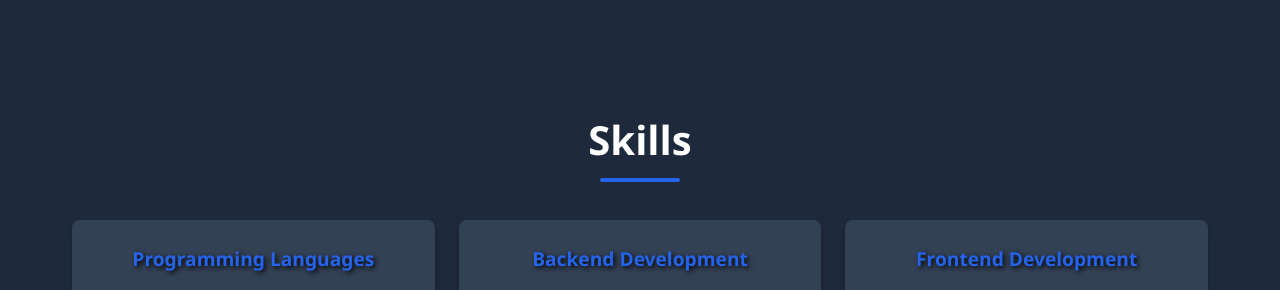
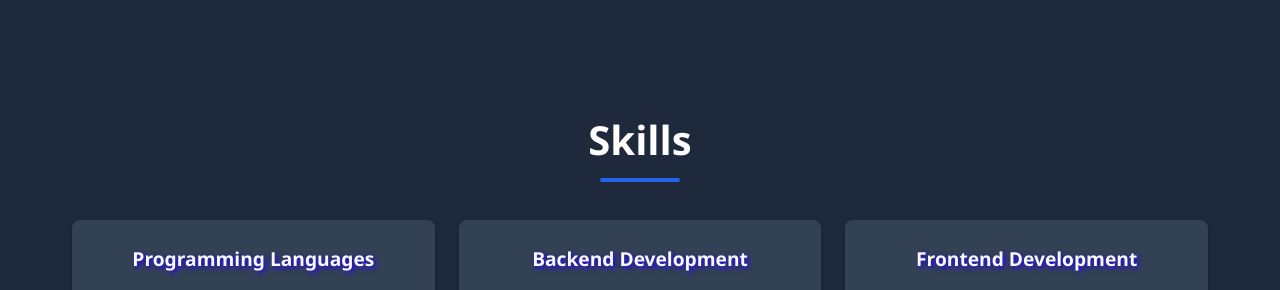
Before and after one commit to MohammedKaif278/Portfolio, a plain HTML site: page index.html in a window 1280 px wide. Shown: the part 1438-1728 px from the top of the page. Drawn offline with nearby package versions, Linux system fonts and the light colour scheme.

Commit message:
some css

```diff
--- a/style.css
+++ b/style.css
@@ -288,8 +288,8 @@
 
  .skill-category h3 {
    margin-bottom: 1rem;
-   color: var(--primary);
-   text-shadow: 2px 2px 5px black;
+   color: var(--bg);
+   text-shadow: 2px 2px 5px rgb(33, 4, 248);
    font-size: 1.2rem;
    text-align: center;
  }
```
